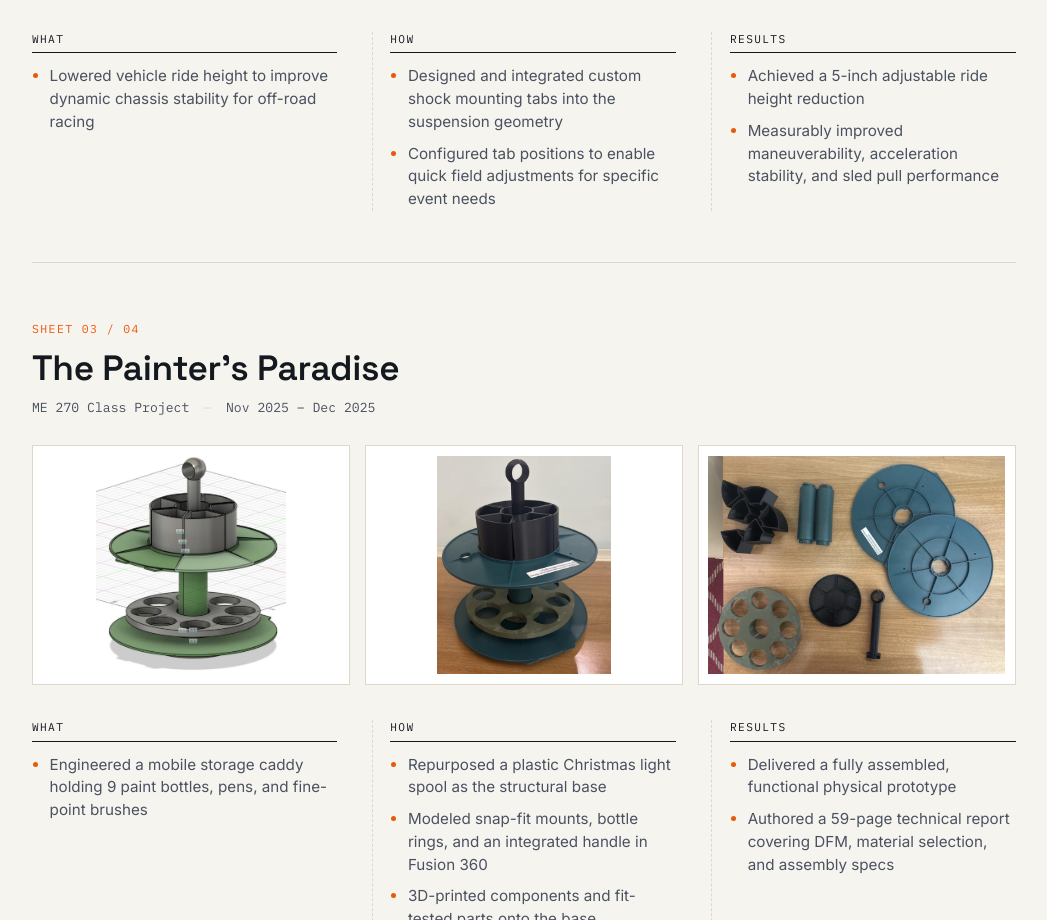
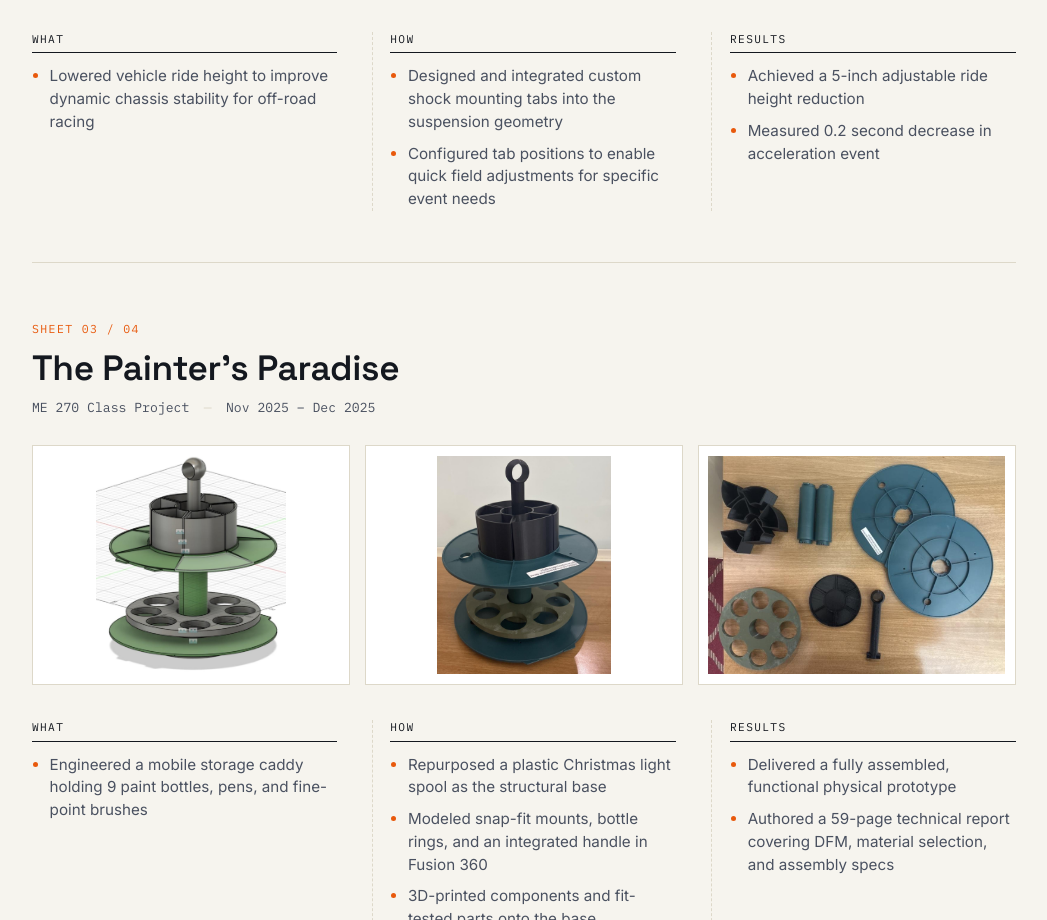
Before and after one commit to jackmannion15/Engineering-Portfolio, a plain HTML site: page index.html in a window 1280 px wide. Shown: the part 1595-2515 px from the top of the page, without its empty margins (116-1163 px from the left). Drawn offline with Linux system fonts and the light colour scheme.

Commit message:
Update index.html

```diff
--- a/index.html
+++ b/index.html
@@ -139,7 +139,7 @@
         <span class="data-label">Results</span>
         <ul>
           <li>Achieved a 5-inch adjustable ride height reduction</li>
-          <li>Measurably improved maneuverability, acceleration stability, and sled pull performance</li>
+          <li>Measured 0.2 second decrease in acceleration event</li>
         </ul>
       </div>
     </div>
```
